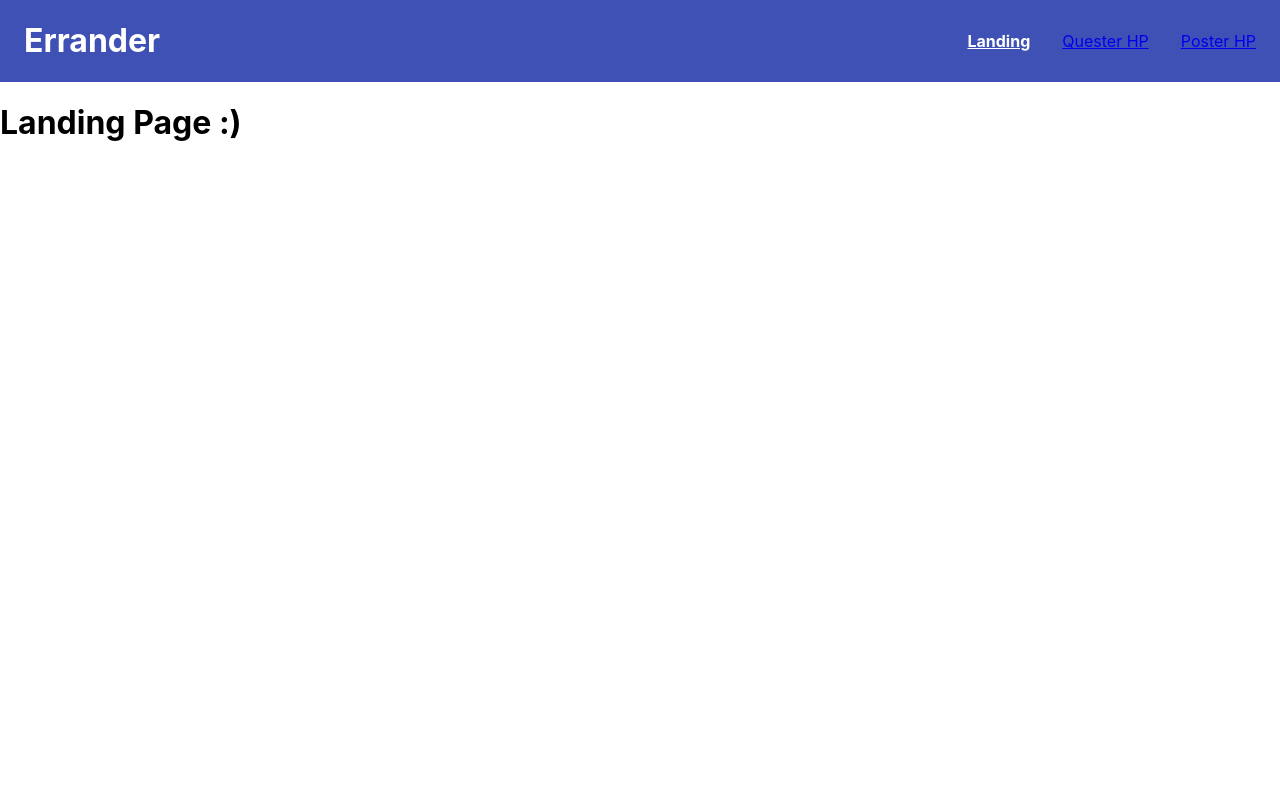
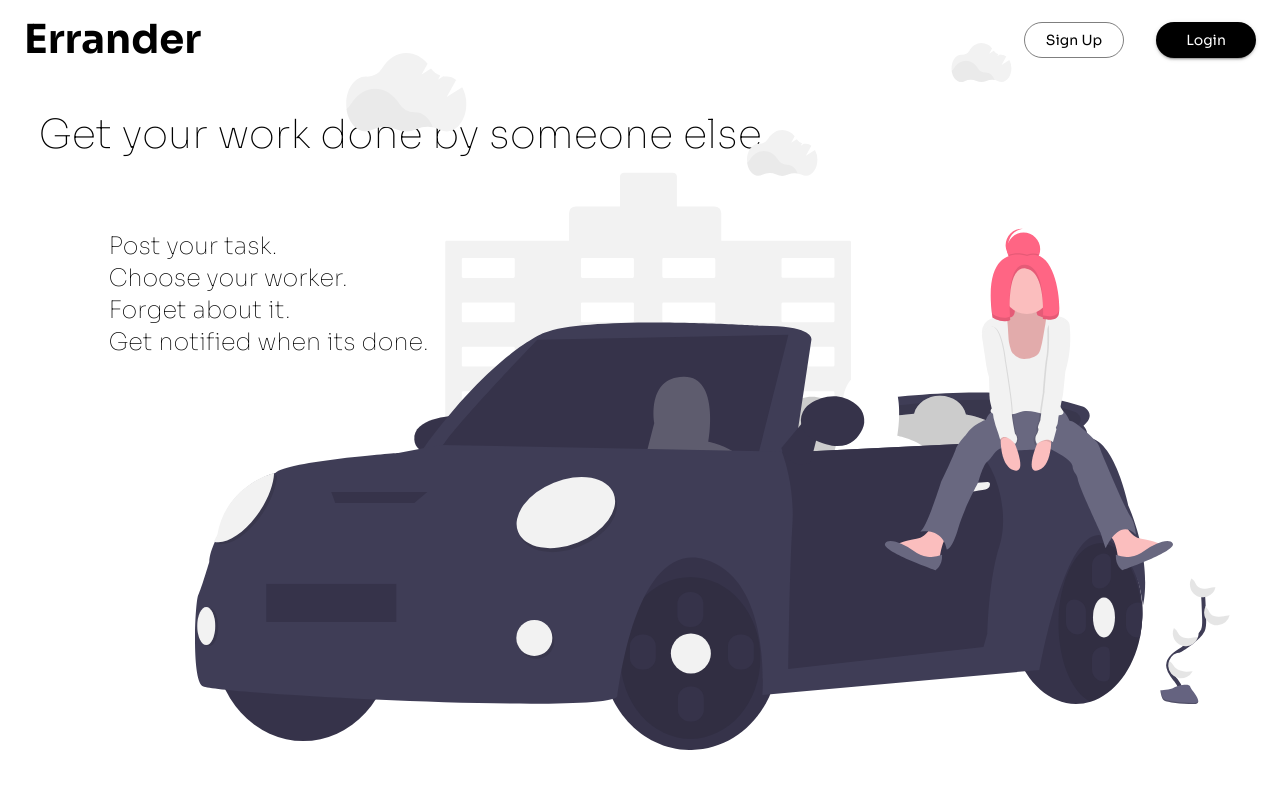
Before and after one commit to harsohailB/CalgaryHacks2021, a React (Create React App) app in the folder frontend/: page / in a window 1280 px wide. Shown: the top 788 px of the page. Built offline with nearby package versions, Linux system fonts and the light colour scheme.

Commit message:
finish landing page

```diff
--- a/frontend/src/components/LandingPage/index.jsx
+++ b/frontend/src/components/LandingPage/index.jsx
@@ -1,7 +1,61 @@
+import { Grid, Typography } from "@material-ui/core";
+import { makeStyles, createStyles } from "@material-ui/core/styles";
 import React from "react";
 
+import carPicture from "../../assets/images/LandingPage/car.svg";
+
+const useStyles = makeStyles((theme) =>
+  createStyles({
+    root: {
+      maxWidth: "100vw",
+      maxHeight: "100vh",
+      padding: "3%",
+    },
+    instructions: {
+      margin: "70px",
+    },
+    carPic: {
+      position: "absolute",
+      right: "0",
+      bottom: "0",
+      margin: "50px",
+    },
+  })
+);
+
 const LandingPage = () => {
-  return <h1>Landing Page :)</h1>;
+  const classes = useStyles();
+
+  return (
+    <Grid container direction="column" className={classes.root}>
+      <Grid item>
+        <Typography variant="h4" color="textPrimary">
+          Get your work done by someone else.
+        </Typography>
+      </Grid>
+
+      <Grid item className={classes.instructions}>
+        <Grid container direction="column">
+          <Typography variant="h5" color="textPrimary">
+            Post your task.
+          </Typography>
+          <Typography variant="h5" color="textPrimary">
+            Choose your worker.
+          </Typography>
+          <Typography variant="h5" color="textPrimary">
+            Forget about it.
+          </Typography>
+          <Typography variant="h5" color="textPrimary">
+            Get notified when its done.
+          </Typography>
+        </Grid>
+      </Grid>
+
+      <Grid item>
+        <img src={carPicture} className={classes.carPic}></img>
+      </Grid>
+    </Grid>
+  );
 };
 
 export default LandingPage;
--- a/frontend/src/components/Navbar.jsx
+++ b/frontend/src/components/Navbar.jsx
@@ -1,15 +1,33 @@
-import { AppBar, Grid, Toolbar } from "@material-ui/core";
-import { NavLink } from "react-router-dom";
+import { AppBar, Grid, Toolbar, Typography, Button } from "@material-ui/core";
+import { makeStyles, createStyles } from "@material-ui/core/styles";
 import React from "react";
 
+const useStyles = makeStyles((theme) =>
+  createStyles({
+    root: {
+      flexGrow: 1,
+      marginTop: "1vh",
+      backgroundColor: theme.palette.background.default,
+    },
+    button: {
+      minWidth: "100px",
+    },
+  })
+);
+
 const Navbar = () => {
+  const classes = useStyles();
+
   return (
-    <AppBar position="static" elevation={0}>
+    <AppBar position="static" elevation={0} className={classes.root}>
       <Toolbar>
         <Grid justify="space-between" container>
           <Grid container item xs={3} alignItems="flex-end">
-            <h1>Errander</h1>
+            <Typography variant="h3" color="textPrimary">
+              Errander
+            </Typography>
           </Grid>
+
           <Grid
             container
             item
@@ -19,42 +37,25 @@ const Navbar = () => {
             spacing={4}
           >
             <Grid item>
-              <NavLink
-                exact
-                to="/"
-                activeStyle={{
-                  fontWeight: "bold",
-                  color: "white",
-                }}
+              <Button
+                variant="outlined"
+                size="medium"
+                color="primary"
+                className={classes.button}
               >
-                Landing
-              </NavLink>
+                Sign Up
+              </Button>
             </Grid>
 
             <Grid item>
-              <NavLink
-                exact
-                to="/quester"
-                activeStyle={{
-                  fontWeight: "bold",
-                  color: "white",
-                }}
+              <Button
+                variant="contained"
+                size="medium"
+                color="primary"
+                className={classes.button}
               >
-                Quester HP
-              </NavLink>
-            </Grid>
-
-            <Grid item>
-              <NavLink
-                exact
-                to="/poster"
-                activeStyle={{
-                  fontWeight: "bold",
-                  color: "white",
-                }}
-              >
-                Poster HP
-              </NavLink>
+                Login
+              </Button>
             </Grid>
           </Grid>
         </Grid>
--- a/frontend/src/index.css
+++ b/frontend/src/index.css
@@ -1,13 +1,17 @@
+html {
+  height: 1000px;
+}
+
 body {
   margin: 0;
-  font-family: -apple-system, BlinkMacSystemFont, 'Segoe UI', 'Roboto', 'Oxygen',
-    'Ubuntu', 'Cantarell', 'Fira Sans', 'Droid Sans', 'Helvetica Neue',
+  font-family: -apple-system, BlinkMacSystemFont, "Segoe UI", "Roboto", "Oxygen",
+    "Ubuntu", "Cantarell", "Fira Sans", "Droid Sans", "Helvetica Neue",
     sans-serif;
   -webkit-font-smoothing: antialiased;
   -moz-osx-font-smoothing: grayscale;
 }
 
 code {
-  font-family: source-code-pro, Menlo, Monaco, Consolas, 'Courier New',
+  font-family: source-code-pro, Menlo, Monaco, Consolas, "Courier New",
     monospace;
 }
--- a/frontend/src/theme/index.js
+++ b/frontend/src/theme/index.js
@@ -1,7 +1,64 @@
 import { createMuiTheme } from "@material-ui/core";
 
 const theme = createMuiTheme({
-  backgroundColor: '#ffffff'
+  palette: {
+    primary: {
+      main: "#000000",
+    },
+    secondary: {
+      main: "#bbb",
+    },
+    text: {
+      primary: "#000000",
+      secondary: "#bbb",
+    },
+    background: {
+      default: "#FFFFFF",
+    },
+  },
+  typography: {
+    fontFamily: "Sora, sans-serif",
+    h1: {
+      fontWeight: "bold",
+      fontSize: "4em",
+    },
+    h3: {
+      fontSize: "2.5em",
+      fontWeight: "bold",
+    },
+    h4: {
+      fontSize: "2.5em",
+      fontWeight: "lighter",
+    },
+    h5: {
+      fontSize: "1.5em",
+      fontWeight: "lighter",
+    },
+    p: {
+      fontSize: "1em",
+    },
+    button: {
+      textDecoration: "none",
+      textTransform: "none",
+      fontWeight: "normal",
+    },
+  },
+  text: {
+    primary: "#000000",
+    secondary: "#bbb",
+  },
+
+  overrides: {
+    MuiButton: {
+      root: {
+        borderRadius: 20,
+        color: "#fff",
+      },
+      textPrimary: {
+        color: "#000000",
+      },
+    },
+  },
 });
 
 export default theme;
```
Also changed, not shown: frontend/src/assets/images/LandingPage/car.svg (added).
